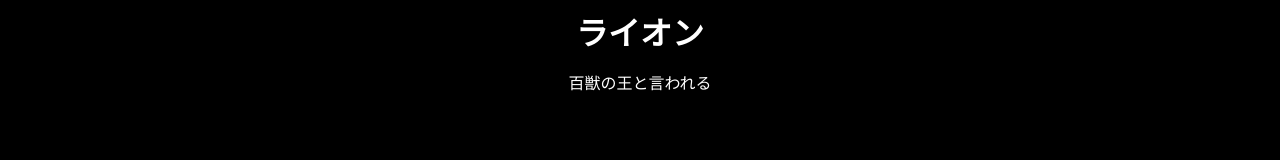
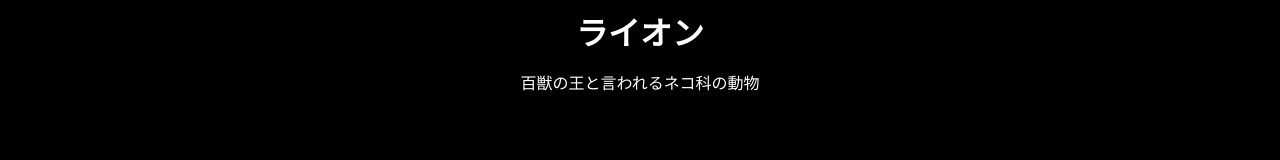
Before and after one commit to logica-umeno/test01.github.io, a plain HTML site: page index.html in a window 1280 px wide. Shown: the part 1191-1351 px from the top of the page. Drawn offline with Linux system fonts and the light colour scheme.

Commit message:
Update index.html

```diff
--- a/index.html
+++ b/index.html
@@ -79,7 +79,7 @@
     <!--看板：ライオン-->
     <div class="kanban">
       <h1>ライオン</h1>
-      <p>百獣の王と言われる</p>
+      <p>百獣の王と言われるネコ科の動物</p>
     </div>
 
     <!--画像：ライオン-->
```
